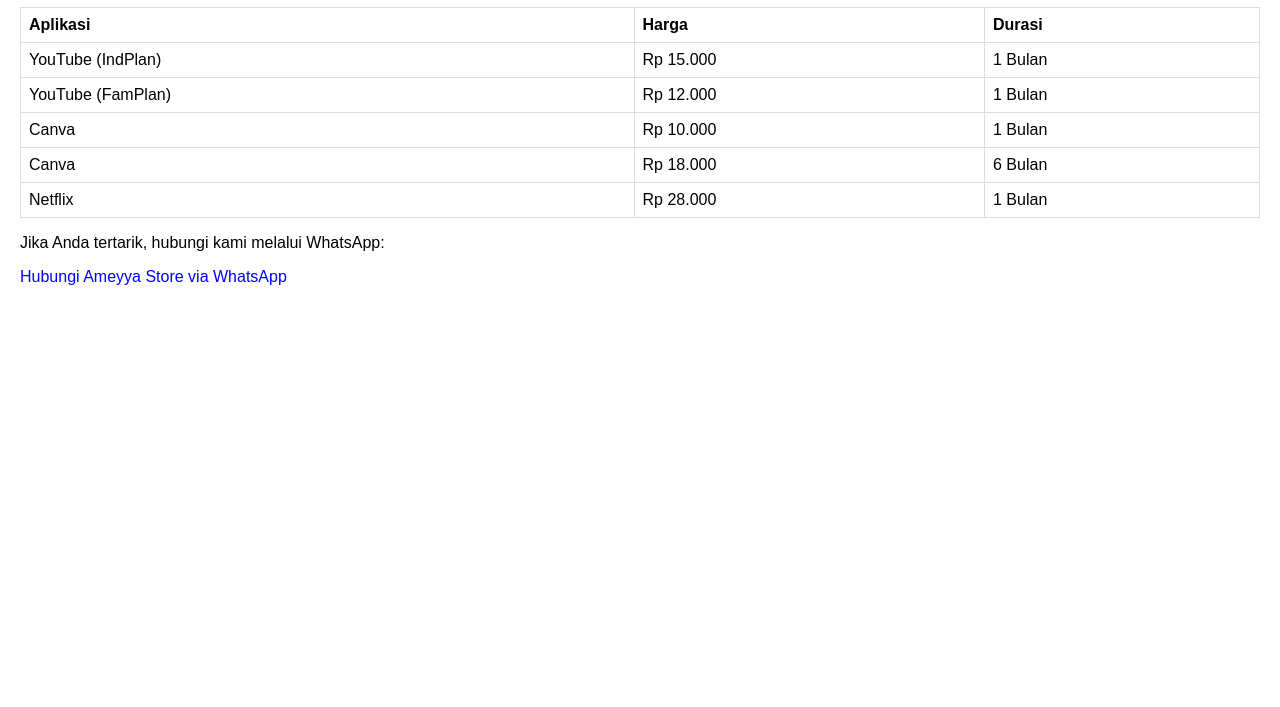
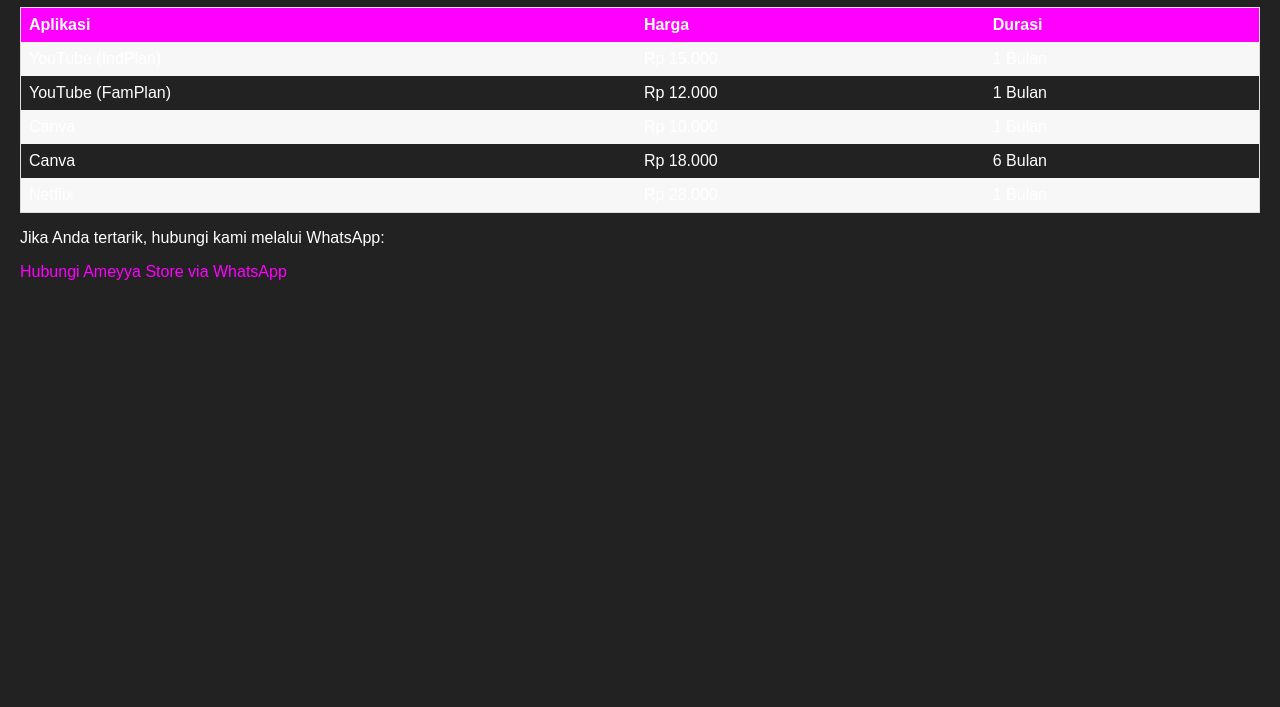
Before and after one commit to LinucxMD/GinnHTML, a plain HTML site: page revisi.html in a window 1280 px wide. Shown: the part 93-800 px from the top of the page. Drawn offline with Linux system fonts and the light colour scheme.

Commit message:
Update revisi.html

```diff
--- a/revisi.html
+++ b/revisi.html
@@ -9,25 +9,32 @@
             font-family: Arial, sans-serif;
             margin: 0;
             padding: 20px;
+            background-color: #222;
+            color: #fff;
         }
 
         table {
             width: 100%;
             border-collapse: collapse;
+            border: 1px solid #ddd;
         }
 
         th, td {
-            border: 1px solid #ddd;
             padding: 8px;
+            text-align: left;
         }
 
         th {
-            text-align: left;
+            background-color: #f0f;
+        }
+
+        tr:nth-child(even) {
+            background-color: #f7f7f7;
         }
 
         a {
             text-decoration: none;
-            color: blue;
+            color: #f0f;
         }
     </style>
 </head>
```
